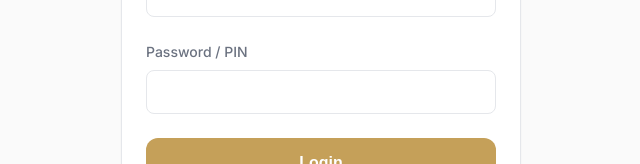
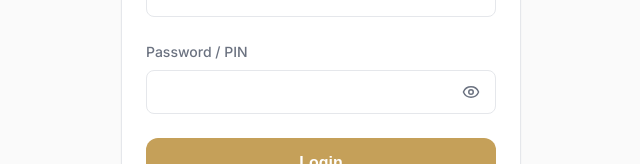
Before and after one commit to attendancenewdukeandduchess-cpu/new-duke-duchess-attendance, a Next.js app in the folder attendance/frontend/: page /login in a window 1280 px wide. Shown: the part 354-518 px from the top of the page, without its empty margins (319-959 px from the left). Built offline with nearby package versions, Linux system fonts and the light colour scheme.

Commit message:
Add show/hide password toggle on login page

```diff
--- a/attendance/frontend/src/app/login/page.tsx
+++ b/attendance/frontend/src/app/login/page.tsx
@@ -3,10 +3,12 @@
 import { useState } from 'react';
 import { signIn } from 'next-auth/react';
 import { useRouter } from 'next/navigation';
+import { Eye, EyeOff } from 'lucide-react';
 
 export default function LoginPage() {
   const [employeeId, setEmployeeId] = useState('');
   const [password, setPassword] = useState('');
+  const [showPassword, setShowPassword] = useState(false);
   const [error, setError] = useState('');
   const router = useRouter();
 
@@ -52,14 +54,38 @@
 
           <div className="input-group">
             <label className="input-label" htmlFor="password">Password / PIN</label>
+            <div style={{ position: 'relative' }}>
               <input
                 id="password"
                 className="input-field"
-              type="password"
+                type={showPassword ? 'text' : 'password'}
                 value={password}
                 onChange={(e) => setPassword(e.target.value)}
                 required
+                style={{ paddingRight: '2.75rem' }}
               />
+              <button
+                type="button"
+                onClick={() => setShowPassword(!showPassword)}
+                aria-label={showPassword ? 'Hide password' : 'Show password'}
+                style={{
+                  position: 'absolute',
+                  right: '0.75rem',
+                  top: '50%',
+                  transform: 'translateY(-50%)',
+                  background: 'none',
+                  border: 'none',
+                  cursor: 'pointer',
+                  padding: '0.25rem',
+                  color: 'var(--text-muted)',
+                  display: 'flex',
+                  alignItems: 'center',
+                  justifyContent: 'center'
+                }}
+              >
+                {showPassword ? <EyeOff size={18} /> : <Eye size={18} />}
+              </button>
+            </div>
           </div>
 
           <button type="submit" className="btn-primary">
```
Lines whose indentation alone changed are shown as unchanged.
